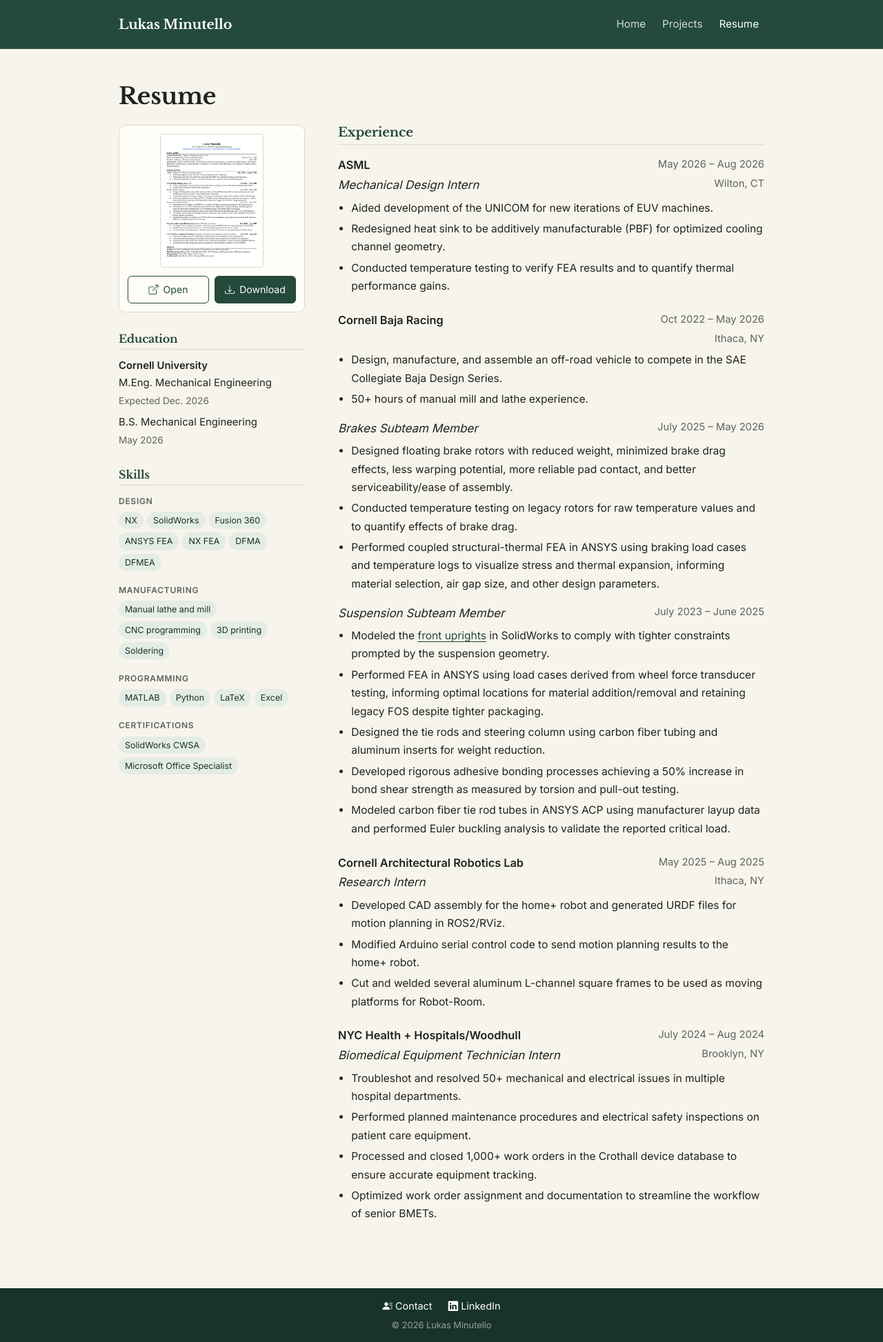
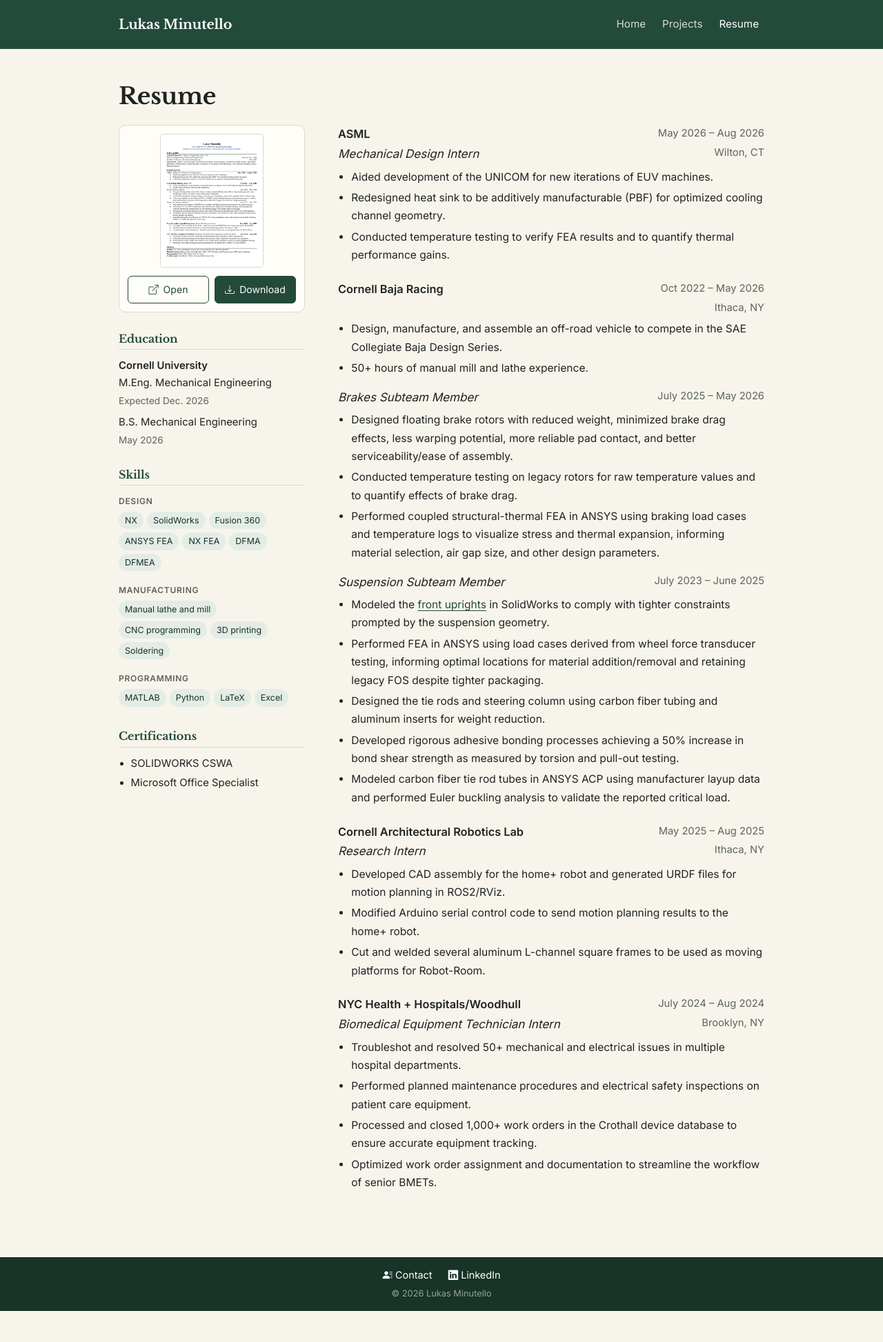
Before and after one commit to lminutello/LukasMinutello, a Jekyll site: the page built from _pages/resume.html, in a window 1280 px wide. Shown: the whole page at 69% size. Built offline with Jekyll 4.4.1, drawn with Linux system fonts in a browser that asks for light colours; after the commit the page ends 1901 px from its top, so only the background shows below that.

Commit message:
Resume: certifications back to a bullet list, fix CSWA, Experience header mobile-only
Co-Authored-By: Claude Opus 5.5 <noreply@anthropic.com>
Claude-Session: https://claude.ai/code/session_01APgtAAANrpUwGP3NcpSnbC

```diff
--- a/_pages/resume.html
+++ b/_pages/resume.html
@@ -38,15 +38,21 @@ permalink: /resume/
     <div><span class="tag">Manual lathe and mill</span><span class="tag">CNC programming</span><span class="tag">3D printing</span><span class="tag">Soldering</span></div>
     <p class="side-label">Programming</p>
     <div><span class="tag">MATLAB</span><span class="tag">Python</span><span class="tag">LaTeX</span><span class="tag">Excel</span></div>
-    <p class="side-label">Certifications</p>
-    <div><span class="tag">SolidWorks CWSA</span><span class="tag">Microsoft Office Specialist</span></div>
+  </section>
+
+  <section>
+    <h2>Certifications</h2>
+    <ul class="side-list">
+      <li>SOLIDWORKS CSWA</li>
+      <li>Microsoft Office Specialist</li>
+    </ul>
   </section>
 
 </aside>
 
 <div class="resume-main">
   <section>
-    <h2>Experience</h2>
+    <h2 class="mobile-only">Experience</h2>
 
     <div class="r-entry">
       <div class="r-head"><strong>ASML</strong><span>May 2026 – Aug 2026</span></div>
--- a/_sass/custom.scss
+++ b/_sass/custom.scss
@@ -270,6 +270,7 @@ footer {
 .docx-link { display: inline-block; margin-top: 8px; font-size: 0.85rem; text-decoration: none; }
 
 .resume-title { margin: 0 0 1.4rem; }
+.mobile-only { display: none; }
 
 .resume-main {
   > section > h2:first-child { margin-top: 0; }
@@ -310,6 +311,7 @@ footer {
 @media (max-width: 820px) {
   .resume-layout { grid-template-columns: 1fr; gap: 8px; }
   .resume-title { text-align: center; }
+  .resume-main .mobile-only { display: flex; }
   .resume-side { display: contents; }
   .resume-preview { order: -2; }
   .resume-side section:first-of-type { order: -1; }
```
